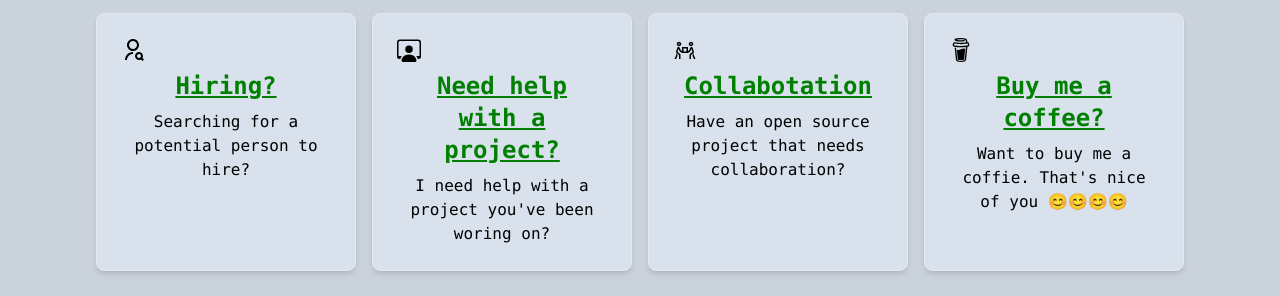
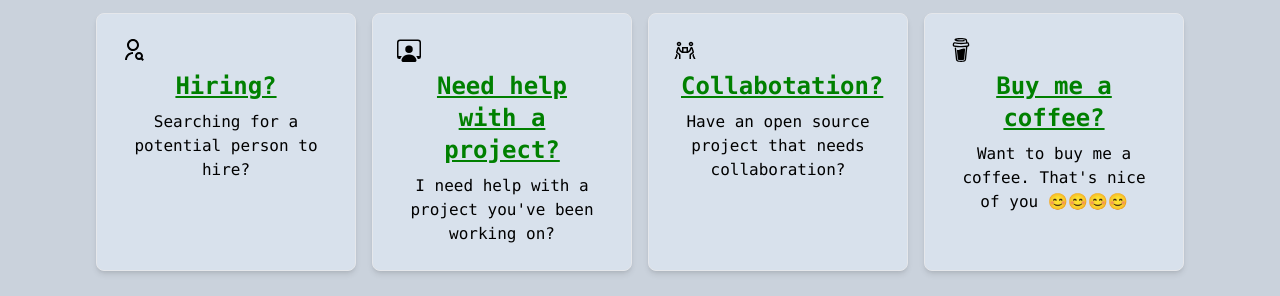
Before and after one commit to C-o-m-o-n/portfolio, a Next.js app: page / in a window 1280 px wide. Shown: the part 243-539 px from the top of the page. Built offline with nearby package versions, Linux system fonts and the light colour scheme.

Commit message:
Update page.tsx

```diff
--- a/app/page.tsx
+++ b/app/page.tsx
@@ -71,11 +71,11 @@ export default function Home() {
     {
       title: "Need help with a project?",
       page: "/project",
-      body: "I need help with a project you've been woring on?",
+      body: "I need help with a project you've been working on?",
       icon: <BsPersonWorkspace className="text-center" size={24} />
     },
     {
-      title: "Collabotation",
+      title: "Collabotation?",
       page: "https://github.com/c-o-m-o-n",
       body: "Have an open source project that needs collaboration?",
       icon: <LiaPeopleCarrySolid className="text-center" size={24} />
@@ -83,7 +83,7 @@ export default function Home() {
     {
       title: "Buy me a coffee?",
       page: "https://buymeacoffee.com/comon",
-      body: "Want to buy me a coffie. That's nice of you 😊😊😊😊",
+      body: "Want to buy me a coffee. That's nice of you 😊😊😊😊",
       icon: <SiBuymeacoffee className="text-center" size={24} />
     },
 
```
